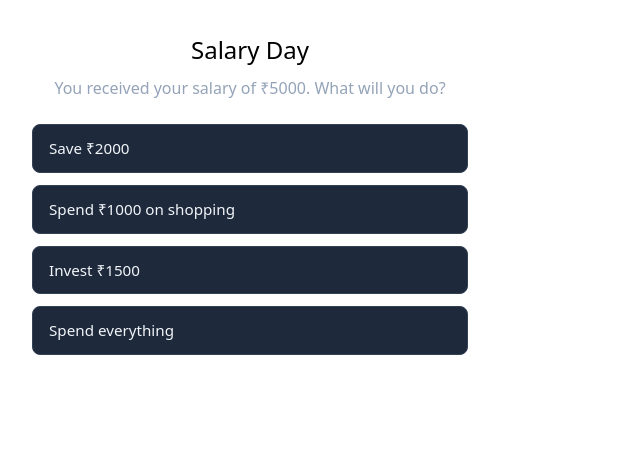
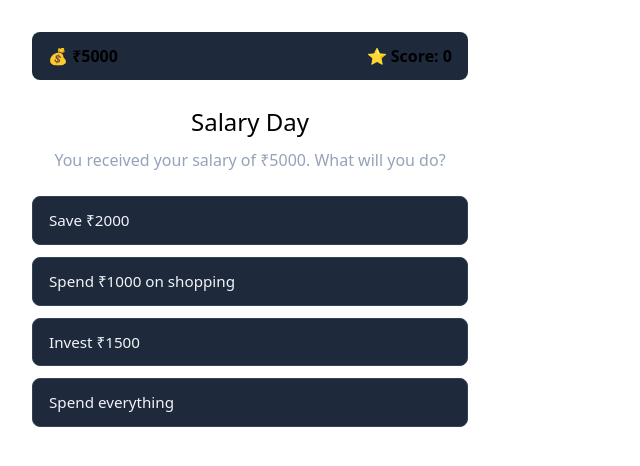
Before and after one commit to himanshucode-07/financial-literacy-game, a React (Vite) app: page /game in a window 1280 px wide. Both pictures are taken after a click on the button "Start Game". Shown: the top 466 px of the page, without its empty margins (0-640 px from the left). Built offline with nearby package versions, Linux system fonts and the light colour scheme.

Commit message:
feat: add money and score tracking with functional choice buttons

```diff
--- a/src/App.css
+++ b/src/App.css
@@ -35,3 +35,13 @@
   background-color: #334155;
   border-color: #22c55e;
 }
+
+.stats-bar {
+  display: flex;
+  justify-content: space-between;
+  background-color: #1e293b;
+  padding: 0.75rem 1rem;
+  border-radius: 8px;
+  margin-bottom: 1.5rem;
+  font-weight: 600;
+}
--- a/src/App.jsx
+++ b/src/App.jsx
@@ -5,15 +5,24 @@ import './App.css';
 
 function App() {
   const [gameStarted, setGameStarted] = useState(false);
+  const [money, setMoney] = useState(5000);
+  const [score, setScore] = useState(0);
 
   const handleStart = () => {
     setGameStarted(true);
   };
 
+  const handleChoice = (choice) => {
+    setMoney((prevMoney) => prevMoney + choice.moneyChange);
+    setScore((prevScore) => prevScore + choice.scoreChange);
+  };
+
   return (
     <div className="app">
       {!gameStarted && <IntroScreen onStart={handleStart} />}
-      {gameStarted && <GameScreen />}
+      {gameStarted && (
+        <GameScreen money={money} score={score} onChoice={handleChoice} />
+      )}
     </div>
   );
 }
--- a/src/components/GameScreen.jsx
+++ b/src/components/GameScreen.jsx
@@ -1,16 +1,23 @@
 import scenarios from '../data/scenarios';
 
-function GameScreen() {
-  const currentScenario = scenarios[0]; // abhi hardcoded — pehla scenario
+function GameScreen({ money, score, onChoice }) {
+  const currentScenario = scenarios[0]; // abhi hardcoded, Day 4 mein badlega
 
   return (
     <div className="game-screen">
+      <div className="stats-bar">
+        <span>💰 ₹{money}</span>
+        <span>⭐ Score: {score}</span>
+      </div>
+
       <h2>{currentScenario.title}</h2>
       <p>{currentScenario.description}</p>
 
       <div className="choices">
         {currentScenario.choices.map((choice, index) => (
-          <button key={index}>{choice.text}</button>
+          <button key={index} onClick={() => onChoice(choice)}>
+            {choice.text}
+          </button>
         ))}
       </div>
     </div>
```
